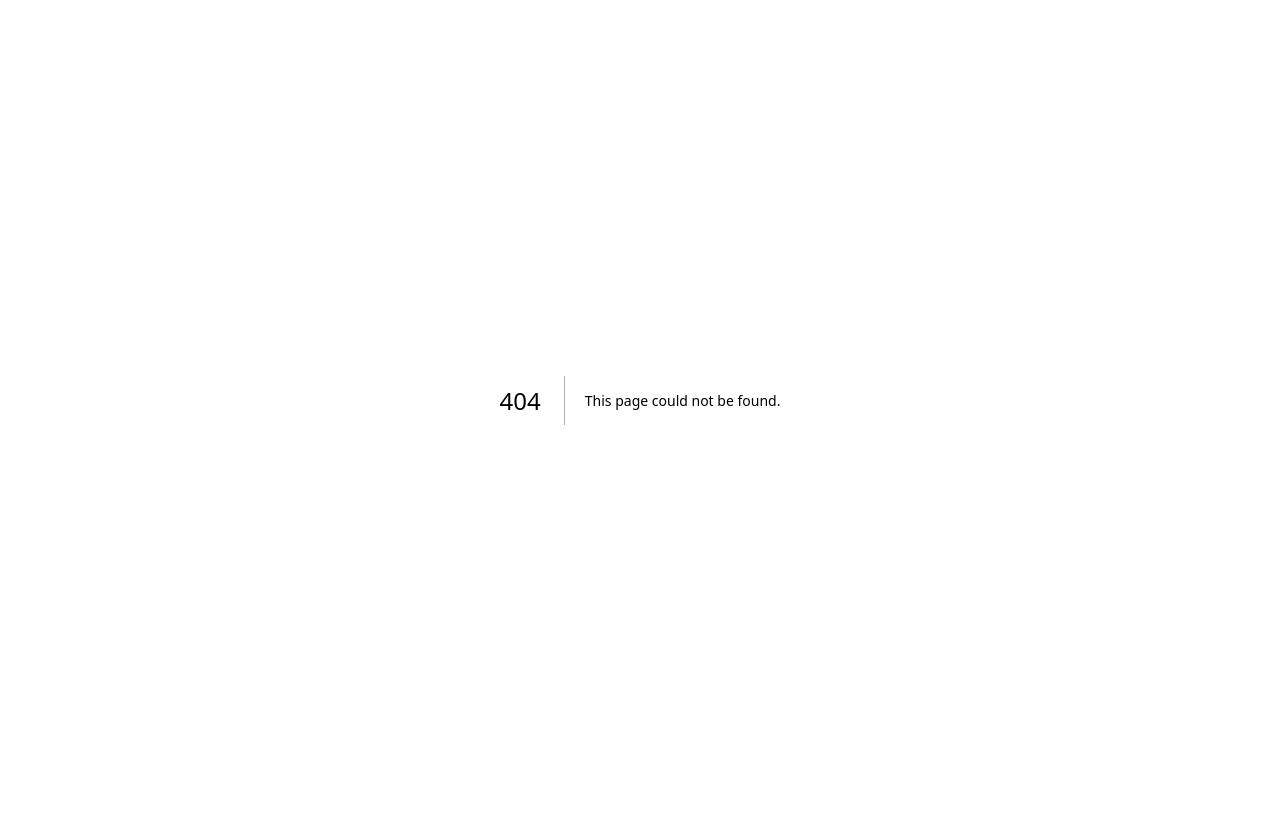
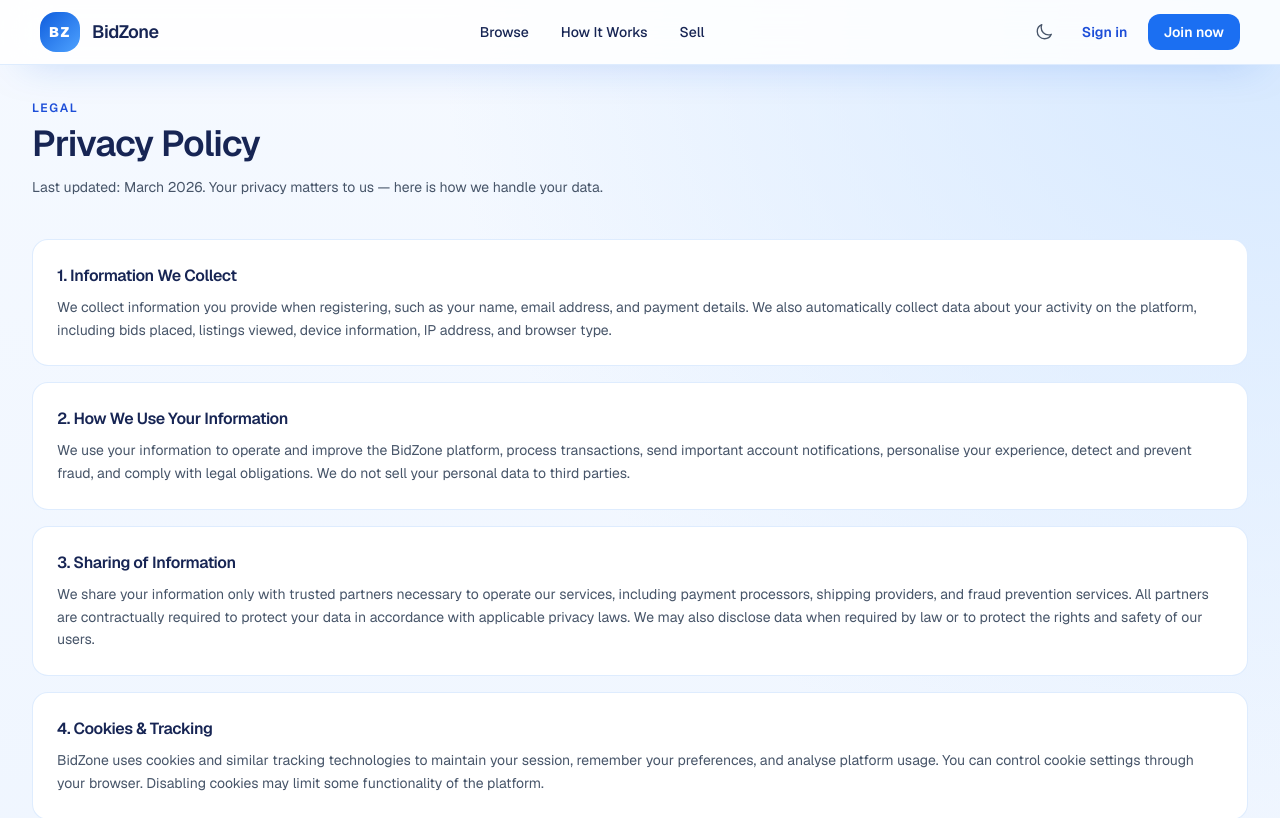
Before and after one commit to ahmdjlt/BidZone, a Next.js app in the folder frontend/: page /privacy in a window 1280 px wide. Before the commit this address had no page. Shown: the top 818 px of the page. Built offline with nearby package versions, Linux system fonts and the light colour scheme.

Commit message:
created Terms & Conditions and Privacy Policy

```diff
--- /dev/null
+++ b/frontend/app/privacy/page.tsx
@@ -0,0 +1,95 @@
+import Navbar from "@/components/layout/Navbar";
+import Footer from "@/components/layout/Footer";
+
+const sections = [
+  {
+    title: "1. Information We Collect",
+    content:
+      "We collect information you provide when registering, such as your name, email address, and payment details. We also automatically collect data about your activity on the platform, including bids placed, listings viewed, device information, IP address, and browser type.",
+  },
+  {
+    title: "2. How We Use Your Information",
+    content:
+      "We use your information to operate and improve the BidZone platform, process transactions, send important account notifications, personalise your experience, detect and prevent fraud, and comply with legal obligations. We do not sell your personal data to third parties.",
+  },
+  {
+    title: "3. Sharing of Information",
+    content:
+      "We share your information only with trusted partners necessary to operate our services, including payment processors, shipping providers, and fraud prevention services. All partners are contractually required to protect your data in accordance with applicable privacy laws. We may also disclose data when required by law or to protect the rights and safety of our users.",
+  },
+  {
+    title: "4. Cookies & Tracking",
+    content:
+      "BidZone uses cookies and similar tracking technologies to maintain your session, remember your preferences, and analyse platform usage. You can control cookie settings through your browser. Disabling cookies may limit some functionality of the platform.",
+  },
+  {
+    title: "5. Data Retention",
+    content:
+      "We retain your personal data for as long as your account is active or as needed to provide our services. After account closure, we may retain certain data for up to 7 years to comply with legal, tax, and regulatory requirements. You may request deletion of your data subject to these obligations.",
+  },
+  {
+    title: "6. Your Rights",
+    content:
+      "Depending on your location, you may have the right to access, correct, or delete your personal data, restrict or object to its processing, and request data portability. To exercise these rights, contact our support team. We will respond to all verified requests within 30 days.",
+  },
+  {
+    title: "7. Data Security",
+    content:
+      "We implement industry-standard security measures including encryption, secure servers, and regular security audits to protect your personal data. However, no method of transmission over the internet is 100% secure, and we cannot guarantee absolute security.",
+  },
+  {
+    title: "8. Third-Party Links",
+    content:
+      "Our platform may contain links to third-party websites. BidZone is not responsible for the privacy practices of those sites. We encourage you to review the privacy policies of any third-party sites you visit.",
+  },
+  {
+    title: "9. Children's Privacy",
+    content:
+      "BidZone is not intended for users under the age of 18. We do not knowingly collect personal information from minors. If we become aware that a minor has provided us with personal data, we will delete it promptly.",
+  },
+  {
+    title: "10. Changes to This Policy",
+    content:
+      "We may update this Privacy Policy from time to time. We will notify you of significant changes via email or a prominent notice on the platform. Your continued use of BidZone after changes take effect constitutes acceptance of the updated policy.",
+  },
+];
+
+export default function PrivacyPage() {
+  return (
+    <div className="page-gradient relative min-h-screen">
+      <Navbar />
+
+      <main className="mx-auto w-full max-w-7xl px-6 pb-16 pt-10 sm:px-8">
+        {/* Header */}
+        <div className="mb-10 max-w-2xl">
+          <p className="text-xs font-semibold uppercase tracking-[0.14em] text-text-label">
+            Legal
+          </p>
+          <h1 className="mt-2 text-3xl font-semibold tracking-tight text-text-heading sm:text-4xl">
+            Privacy Policy
+          </h1>
+          <p className="mt-3 text-sm leading-relaxed text-text-body">
+            Last updated: March 2026. Your privacy matters to us — here is how we handle your data.
+          </p>
+        </div>
+
+        {/* Sections */}
+        <div className="space-y-4">
+          {sections.map((section) => (
+            <div
+              key={section.title}
+              className="rounded-2xl border border-border bg-card-bg p-6"
+            >
+              <h2 className="mb-2 text-base font-semibold tracking-tight text-text-heading">
+                {section.title}
+              </h2>
+              <p className="text-sm leading-relaxed text-text-body">{section.content}</p>
+            </div>
+          ))}
+        </div>
+      </main>
+
+      <Footer />
+    </div>
+  );
+}
--- /dev/null
+++ b/frontend/app/terms/page.tsx
@@ -0,0 +1,95 @@
+import Navbar from "@/components/layout/Navbar";
+import Footer from "@/components/layout/Footer";
+
+const sections = [
+  {
+    title: "1. Acceptance of Terms",
+    content:
+      "By accessing or using BidZone, you agree to be bound by these Terms and Conditions. If you do not agree to all of these terms, you may not use our platform. BidZone reserves the right to update these terms at any time, and continued use of the platform constitutes acceptance of any changes.",
+  },
+  {
+    title: "2. Eligibility",
+    content:
+      "You must be at least 18 years of age to use BidZone. By registering, you confirm that all information you provide is accurate, current, and complete. BidZone reserves the right to suspend or terminate accounts that provide false information.",
+  },
+  {
+    title: "3. Bidding & Purchases",
+    content:
+      "All bids placed on BidZone are legally binding offers to purchase. Once you place a bid and win an auction, you are obligated to complete the transaction at the winning bid amount. Failure to pay may result in account suspension and reporting to relevant authorities.",
+  },
+  {
+    title: "4. Seller Responsibilities",
+    content:
+      "Sellers are responsible for accurately describing their items, including condition, provenance, and any defects. Misrepresentation of goods is strictly prohibited and may result in permanent account termination and legal action. Sellers must fulfill orders within the agreed timeframe.",
+  },
+  {
+    title: "5. Fees & Payments",
+    content:
+      "BidZone charges a platform fee on completed transactions. Fees are displayed before listing and are subject to change with prior notice. All payments are processed securely through our payment partners. BidZone is not responsible for disputes arising from payment processor errors.",
+  },
+  {
+    title: "6. Prohibited Items",
+    content:
+      "The following items may not be listed on BidZone: stolen goods, counterfeit items, regulated firearms or explosives, illegal substances, or any items prohibited by applicable law. Violation of this policy will result in immediate account termination and may be reported to law enforcement.",
+  },
+  {
+    title: "7. Dispute Resolution",
+    content:
+      "In the event of a dispute between buyers and sellers, BidZone offers a mediation service. Both parties agree to cooperate in good faith during the mediation process. BidZone's decision in mediated disputes is final and binding. Legal action should be pursued only after exhausting BidZone's dispute resolution process.",
+  },
+  {
+    title: "8. Limitation of Liability",
+    content:
+      "BidZone is a marketplace platform and is not a party to transactions between buyers and sellers. We are not liable for the quality, safety, or legality of items listed. To the maximum extent permitted by law, BidZone's total liability for any claim arising from use of the platform shall not exceed the fees paid by you in the three months prior to the claim.",
+  },
+  {
+    title: "9. Termination",
+    content:
+      "BidZone reserves the right to suspend or terminate your account at any time for violations of these terms, fraudulent activity, or behaviour that harms the community. You may close your account at any time by contacting support, subject to any outstanding obligations.",
+  },
+  {
+    title: "10. Governing Law",
+    content:
+      "These Terms and Conditions are governed by and construed in accordance with applicable law. Any disputes that cannot be resolved through our internal process shall be submitted to the jurisdiction of the competent courts.",
+  },
+];
+
+export default function TermsPage() {
+  return (
+    <div className="page-gradient relative min-h-screen">
+      <Navbar />
+
+      <main className="mx-auto w-full max-w-7xl px-6 pb-16 pt-10 sm:px-8">
+        {/* Header */}
+        <div className="mb-10 max-w-2xl">
+          <p className="text-xs font-semibold uppercase tracking-[0.14em] text-text-label">
+            Legal
+          </p>
+          <h1 className="mt-2 text-3xl font-semibold tracking-tight text-text-heading sm:text-4xl">
+            Terms & Conditions
+          </h1>
+          <p className="mt-3 text-sm leading-relaxed text-text-body">
+            Last updated: March 2026. Please read these terms carefully before using BidZone.
+          </p>
+        </div>
+
+        {/* Sections */}
+        <div className="space-y-4">
+          {sections.map((section) => (
+            <div
+              key={section.title}
+              className="rounded-2xl border border-border bg-card-bg p-6"
+            >
+              <h2 className="mb-2 text-base font-semibold tracking-tight text-text-heading">
+                {section.title}
+              </h2>
+              <p className="text-sm leading-relaxed text-text-body">{section.content}</p>
+            </div>
+          ))}
+        </div>
+      </main>
+
+      <Footer />
+    </div>
+  );
+}
```
